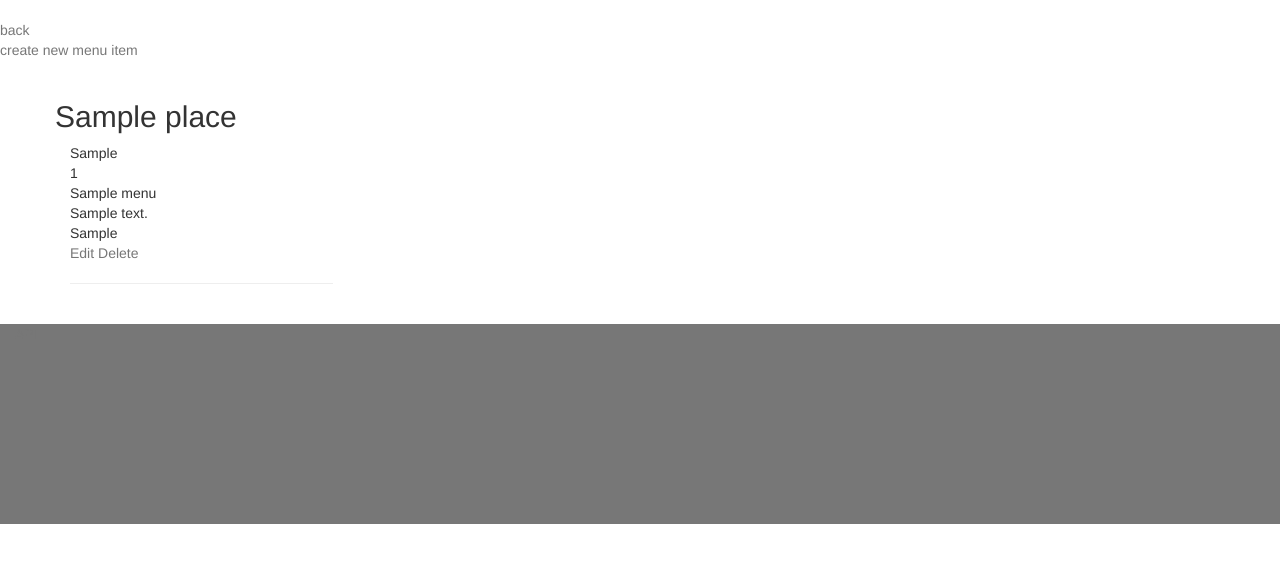
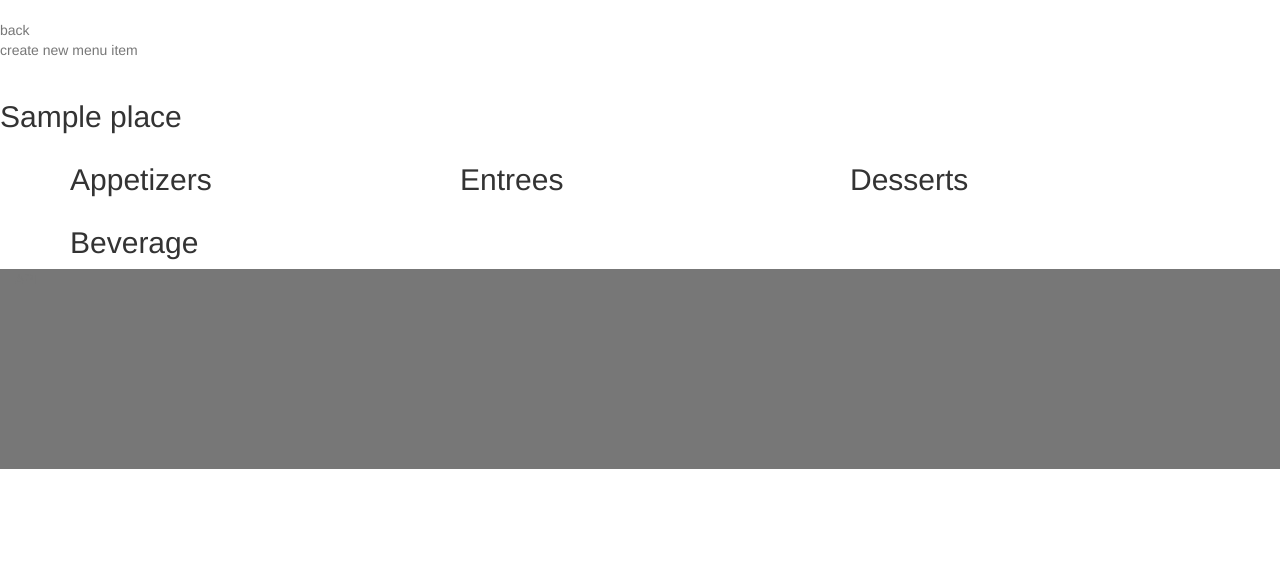
Before and after one commit to jreiher2003/Menu-App-Pro, a Flask app: page /restaurant/1 in a window 1280 px wide. Shown: the part 52-615 px from the top of the page. Run offline with Flask 2, Linux system fonts and the light colour scheme; tables that the repository leaves empty hold one stand-in row (values such as "Sample post"); some libraries are stand-ins or nearby versions.

Commit message:
Made three columns for course

```diff
--- a/app/templates/menu.html
+++ b/app/templates/menu.html
@@ -5,29 +5,77 @@
 {% block content %}
 <a href="{{ url_for('show_places') }}">back</a><br>
 <a href="{{ url_for('new_menu_item', place_id=place.id) }}">create new menu item</a><br><br>
+		<h2>{{ place.name }}</h2>
 <div class="container">
+{% if menuitems %}
 	<div class="row">
-		<h2>{{ place.name }}</h2>
-		<div class="col-md-3">
-			{% if menuitems %}
+		<div class="col-md-4">
+			<h2>Appetizers</h2>
 				{% for menu in menuitems %}
-					    {{ menu.course }}<br>
-						{{ menu.id }}<br>
+					{% if menu.course == "Appetizer" %}
+						<div class="menu-item">
+						   <!--  {{ menu.course }}<br>
+							{{ menu.id }}<br> -->
 							{{ menu.name }}<br>
 							{{ menu.description }}<br>
 							{{ menu.price }}<br>
-
 							<a href="{{ url_for('edit_menu_item', place_id=menu.place.id, menu_id=menu.id) }}">Edit</a>
 							<a href="{{ url_for('delete_menu_item', place_id=menu.place.id, menu_id=menu.id) }}">Delete</a>
-				<hr>
-				<br>
+						</div>
+					{% endif %}
 				{% endfor %}
+		</div> <!-- col-md-4 -->
+		<div class="col-md-4">
+			<h2>Entrees</h2>
+				{% for menu in menuitems %}
+					{% if menu.course == "Entree" %}
+						<div class="menu-item">
+						   <!--  {{ menu.course }}<br>
+							{{ menu.id }}<br> -->
+							{{ menu.name }}<br>
+							{{ menu.description }}<br>
+							{{ menu.price }}<br>
+							<a href="{{ url_for('edit_menu_item', place_id=menu.place.id, menu_id=menu.id) }}">Edit</a>
+							<a href="{{ url_for('delete_menu_item', place_id=menu.place.id, menu_id=menu.id) }}">Delete</a>
+						</div>
+					{% endif %}
+				{% endfor %}
+		</div> <!-- col-md-4 -->
+		<div class="col-md-4">
+			<h2>Desserts</h2>
+				{% for menu in menuitems %}
+					{% if menu.course == "Dessert" %}
+						<div class="menu-item">
+						   <!--  {{ menu.course }}<br>
+							{{ menu.id }}<br> -->
+							{{ menu.name }}<br>
+							{{ menu.description }}<br>
+							{{ menu.price }}<br>
+							<a href="{{ url_for('edit_menu_item', place_id=menu.place.id, menu_id=menu.id) }}">Edit</a>
+							<a href="{{ url_for('delete_menu_item', place_id=menu.place.id, menu_id=menu.id) }}">Delete</a>
+						</div>
+					{% endif %}
+				{% endfor %}
+		</div> <!-- col-md-4 -->
+		<div class="col-md-4">
+			<h2>Beverage</h2>
+				{% for menu in menuitems %}
+					{% if menu.course == "Beverage" %}
+						<div class="menu-item">
+						   <!--  {{ menu.course }}<br>
+							{{ menu.id }}<br> -->
+							{{ menu.name }}<br>
+							{{ menu.description }}<br>
+							{{ menu.price }}<br>
+							<a href="{{ url_for('edit_menu_item', place_id=menu.place.id, menu_id=menu.id) }}">Edit</a>
+							<a href="{{ url_for('delete_menu_item', place_id=menu.place.id, menu_id=menu.id) }}">Delete</a>
+						</div>
+					{% endif %}
+				{% endfor %}
+		</div> <!-- col-md-4 -->
 {% else %}
 		<p>You currently have no menu items</p>
 {% endif %}
-		</div>
-
-	</div>
-</div>
-
+	</div> <!-- row -->
+</div> <!-- container -->
 {% endblock %}
```
Lines whose indentation alone changed are shown as unchanged.
